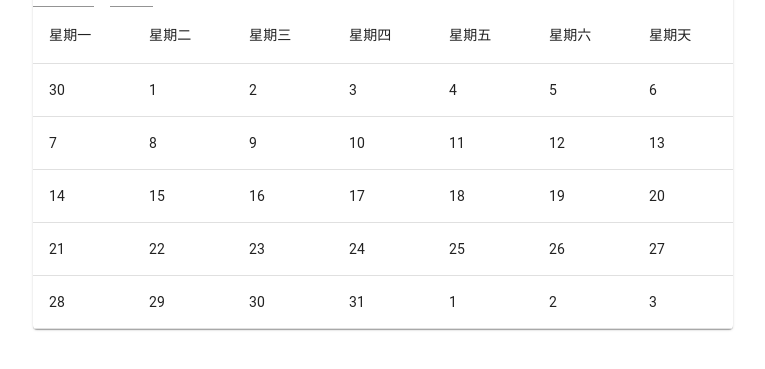
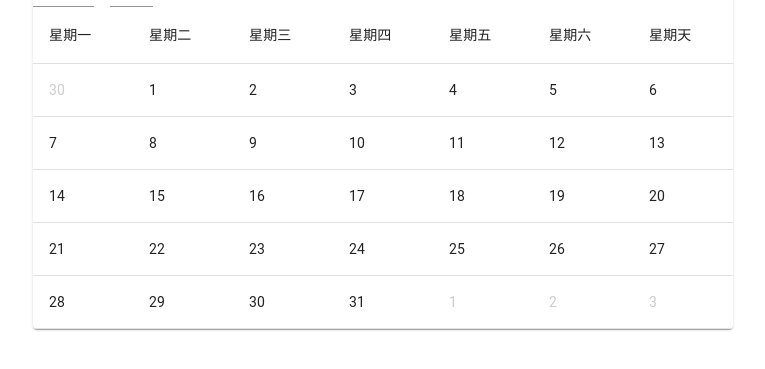
Before and after one commit to zhuweileo/calendar, a React (Create React App) app: page / in a window 1280 px wide. Shown: the part 175-544 px from the top of the page, without its empty margins (257-1022 px from the left). Built offline with nearby package versions, Linux system fonts and the light colour scheme.

Commit message:
feat: 提取calendarItem组件;

```diff
--- a/src/App.css
+++ b/src/App.css
@@ -1,10 +1,12 @@
 .App {
     width: 700px;
     height: 500px;
-    /*border: 1px solid #ccc;*/
-    /*border-radius: 4px;*/
     position: absolute;
     top: 50%;
     left: 50%;
     transform: translate(-50%, -50%);
 }
+
+.calender-item{
+
+}
--- a/src/App.tsx
+++ b/src/App.tsx
@@ -3,21 +3,31 @@ import './App.css';
 import Calendar from "./modules/Calendar/Calendar";
 import MDialog from "./modules/MDialog/MDialog";
 import {Paper} from "@material-ui/core";
+import CalendarItem from "./modules/Calendar/CalendarItem"
 
 const App: React.FC = () => {
     const [open,setOpen] = useState(false);
+    const [curItem, setCurItem] = useState(null);
+
     function handleClose() {
         setOpen(false);
     }
 
+    function onItemClick(item: any) {
+        return () => {
+            setOpen(true);
+            setCurItem(item);
+        }
+    }
+
     function itemInner(item: any) {
-        return <div onClick={() => setOpen(true)}>{item}</div>
+        return <CalendarItem data={item} onClick={onItemClick(item)}/>
     }
 
     return (
         <div className="App">
-            <Calendar itemRender={itemInner} ></Calendar>
-            <MDialog open={open} onClose={handleClose} selectedValue={''}></MDialog>
+            <Calendar itemRender={itemInner}/>
+            <MDialog open={open} onClose={handleClose} selectedValue={curItem}/>
         </div>
     );
 };
--- a/src/modules/Calendar/Calendar.d.tsx
+++ b/src/modules/Calendar/Calendar.d.tsx
@@ -16,3 +16,8 @@ export type TrowItem = {
 export interface Props  {
     itemRender: (item?: any, row?: any, rowIndex?: number, colIndex?: number) => React.ReactNode
 }
+
+export interface dateItem {
+    isCurMonth: boolean,
+    date: Number,
+}
--- a/src/modules/Calendar/Calendar.tsx
+++ b/src/modules/Calendar/Calendar.tsx
@@ -1,6 +1,6 @@
 import React, {useState, useEffect} from "react";
 import {Paper, Table, TableBody, TableHead, TableRow, TableCell, Select} from "@material-ui/core";
-import {SelectOption, TheadItem, TrowItem, Props} from "./Calendar.d";
+import {SelectOption, TheadItem, TrowItem, Props, dateItem} from "./Calendar.d";
 
 const now = new Date();
 
@@ -40,32 +40,33 @@ function getDateByYearMon(year: string, month: string) {
             break;
         }
         if(i === 31) lastDay = unix;
-        dateList.push(i)
+        dateList.push({isCurMonth: true, date: i})
     }
     // 补全前面的日期
     const first = new Date(firstDay);
     const upArr = [];
     if(first.getDay() !== 1) first.setDate(0);
-    upArr.unshift(first.getDate());
+    upArr.unshift({isCurMonth: false, date: first.getDate()});
     while (first.getDay() !== 1) {
         first.setDate(first.getDate() - 1);
-        upArr.unshift(first.getDate());
+        upArr.unshift({isCurMonth: false, date: first.getDate()});
     }
     // 补全后面的日期
     const last = new Date(lastDay);
     const downArr = [];
     if(last.getDay() !== 0) last.setDate(last.getDate() + 1);
-    downArr.push(last.getDate());
+    downArr.push({isCurMonth: false, date: last.getDate()});
     while (last.getDay() !== 0) {
         last.setDate(last.getDate() + 1);
-        downArr.push(last.getDate());
+        downArr.push({isCurMonth: false, date:last.getDate()});
     }
 
     return [...upArr,...dateList,...downArr];
 }
-function makeDateSource(dates: number[]) {
+function makeDateSource(dates: dateItem[]) {
     let res:TrowItem[] = [];
     const resLen = parseInt(`${dates.length / 7}`);
+
     for(let i=0; i< resLen; i++) {
         res.push({
             mon: dates[i*7],
@@ -93,12 +94,12 @@ export default function Calendar(props: Props) {
 
     const theadList: TheadItem[] = [
         {key: 'mon', title: '星期一', render: itemRender},
-        {key: 'tue', title: '星期二'},
-        {key: 'wed', title: '星期三'},
-        {key: 'thu', title: '星期四'},
-        {key: 'fri', title: '星期五'},
-        {key: 'sat', title: '星期六'},
-        {key: 'sun', title: '星期天'},
+        {key: 'tue', title: '星期二', render: itemRender},
+        {key: 'wed', title: '星期三', render: itemRender},
+        {key: 'thu', title: '星期四', render: itemRender},
+        {key: 'fri', title: '星期五', render: itemRender},
+        {key: 'sat', title: '星期六', render: itemRender},
+        {key: 'sun', title: '星期天', render: itemRender},
     ];
 
     const handleYearChange = () => (event: any) => {
@@ -151,7 +152,7 @@ export default function Calendar(props: Props) {
                                 {
                                     theadList.map((day,colIndex) => <TableCell key={day.key}>
                                         {
-                                            day.render? day.render(row[day.key],row,rowIndex,colIndex) : row[day.key]
+                                            day.render? day.render(row[day.key],row,rowIndex,colIndex) : row[day.key].date
                                         }
                                     </TableCell>)
                                 }
--- /dev/null
+++ b/src/modules/Calendar/CalendarItem.tsx
@@ -0,0 +1,21 @@
+import React, {useState, useEffect} from "react";
+import classBind from 'classnames/bind';
+import style from './Calendar.module.scss';
+
+const cx = classBind.bind(style);
+
+export default function CalendarItem(props: any){
+    const {
+        data,
+        onClick,
+    } = props;
+    const itemClass = cx('calendar-item',{
+        'calendar-item-disabled': !data.isCurMonth
+    });
+
+    function click() {
+        if(!data.isCurMonth) return
+        onClick();
+    }
+    return <div className={itemClass} onClick={click}>{data.date}</div>
+}
--- a/src/modules/MDialog/MDialog.tsx
+++ b/src/modules/MDialog/MDialog.tsx
@@ -1,17 +1,27 @@
 import React, {useState, useEffect} from 'react';
 import {Props} from "./MDialog.d";
 import {Dialog,} from "@material-ui/core";
+import className from 'classnames/bind';
+import style from './MDialog.module.scss';
+
+const cx = className.bind(style);
 
 export default function MDialog(props: Props) {
-    const {open,onClose = () => {},selectedValue} = props;
+    const {
+        open,
+        onClose = () => {},
+        selectedValue
+    } = props;
 
     function closeHandler(){
         onClose()
     }
 
     return (
-        <Dialog open={open} onClose={closeHandler}>
-            我是dialog
+        <Dialog  open={open} onClose={closeHandler}>
+            <div className={cx('m-dialog')}>
+                我是dialog
+            </div>
         </Dialog>
     )
 }
```
Also changed, not shown: src/logo.svg (deleted).
